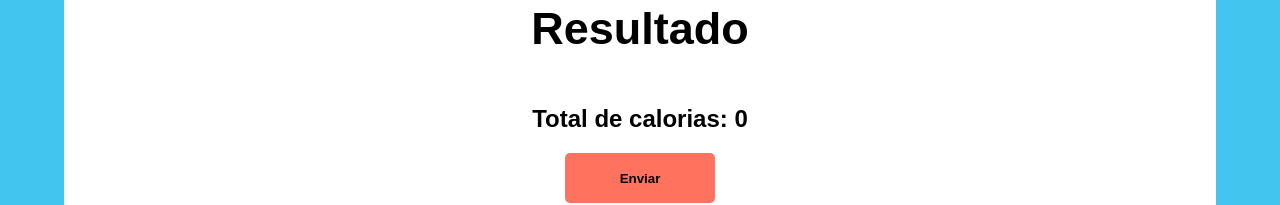
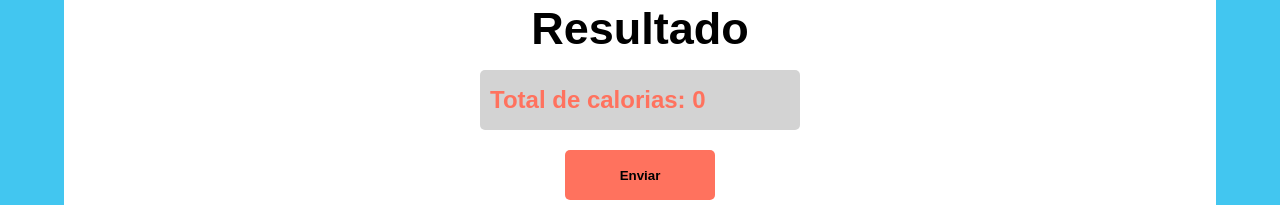
Before and after one commit to edsonlima2506/Eventoge, a React (Create React App) app: page / in a window 1280 px wide. Shown: the part 3803-4008 px from the top of the page. Built offline with nearby package versions, Linux system fonts and the light colour scheme.

Commit message:
Estiliza seção de resultado

```diff
--- a/src/App.css
+++ b/src/App.css
@@ -163,6 +163,18 @@ form {
   align-items: center;
 }
 
+.resultSection h2 {
+  background-color: rgb(211, 211, 211);
+  color: #FF725E;
+  padding: 10px;
+  width: 300px;
+  height: 40px;
+  border-radius: 5px;
+  margin-top: 15px;
+  display: flex;
+  align-items: center;
+}
+
 .resultSection h1 {
   font-size: 45px;
   margin-top: 30px;
```
